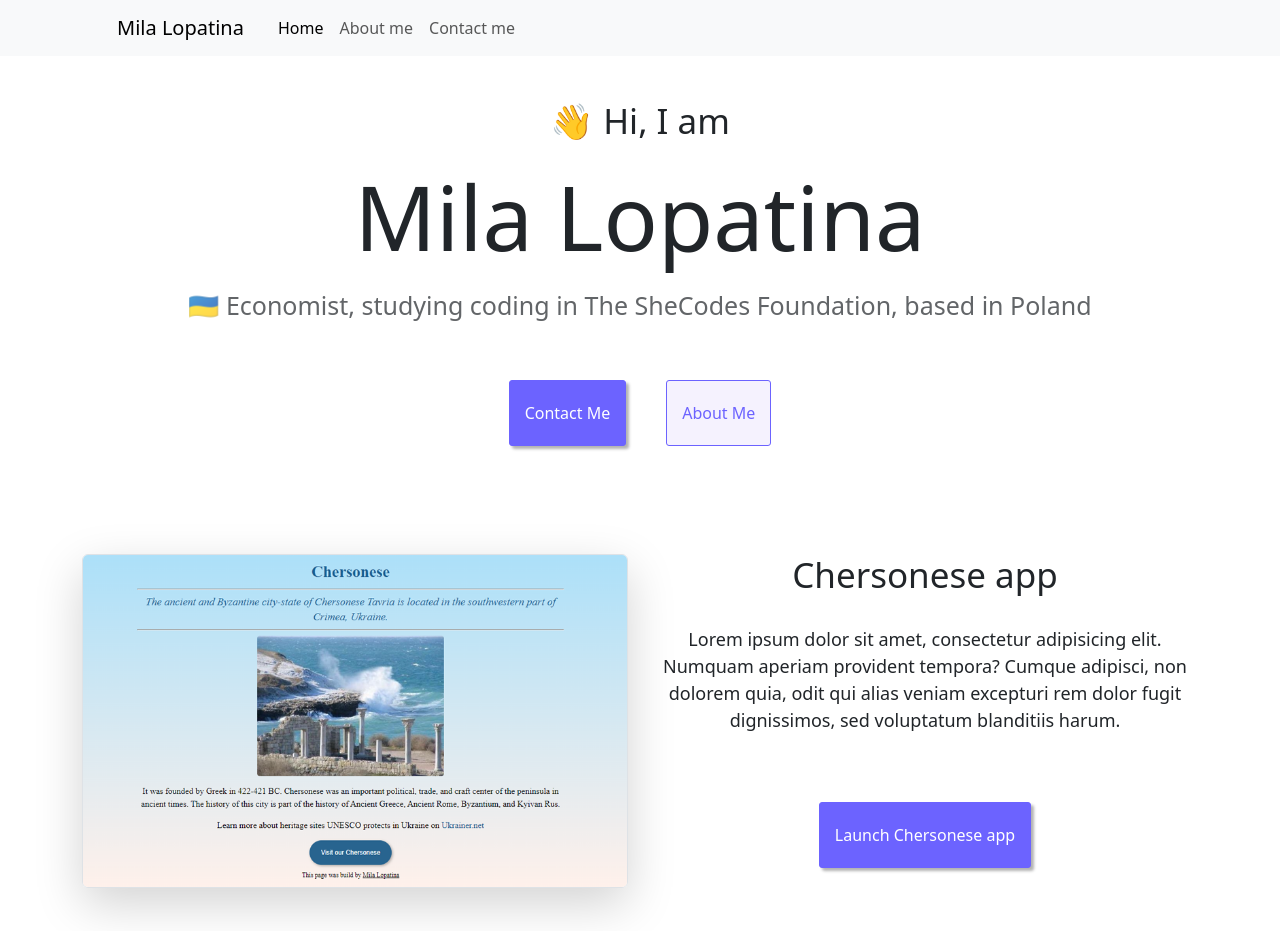
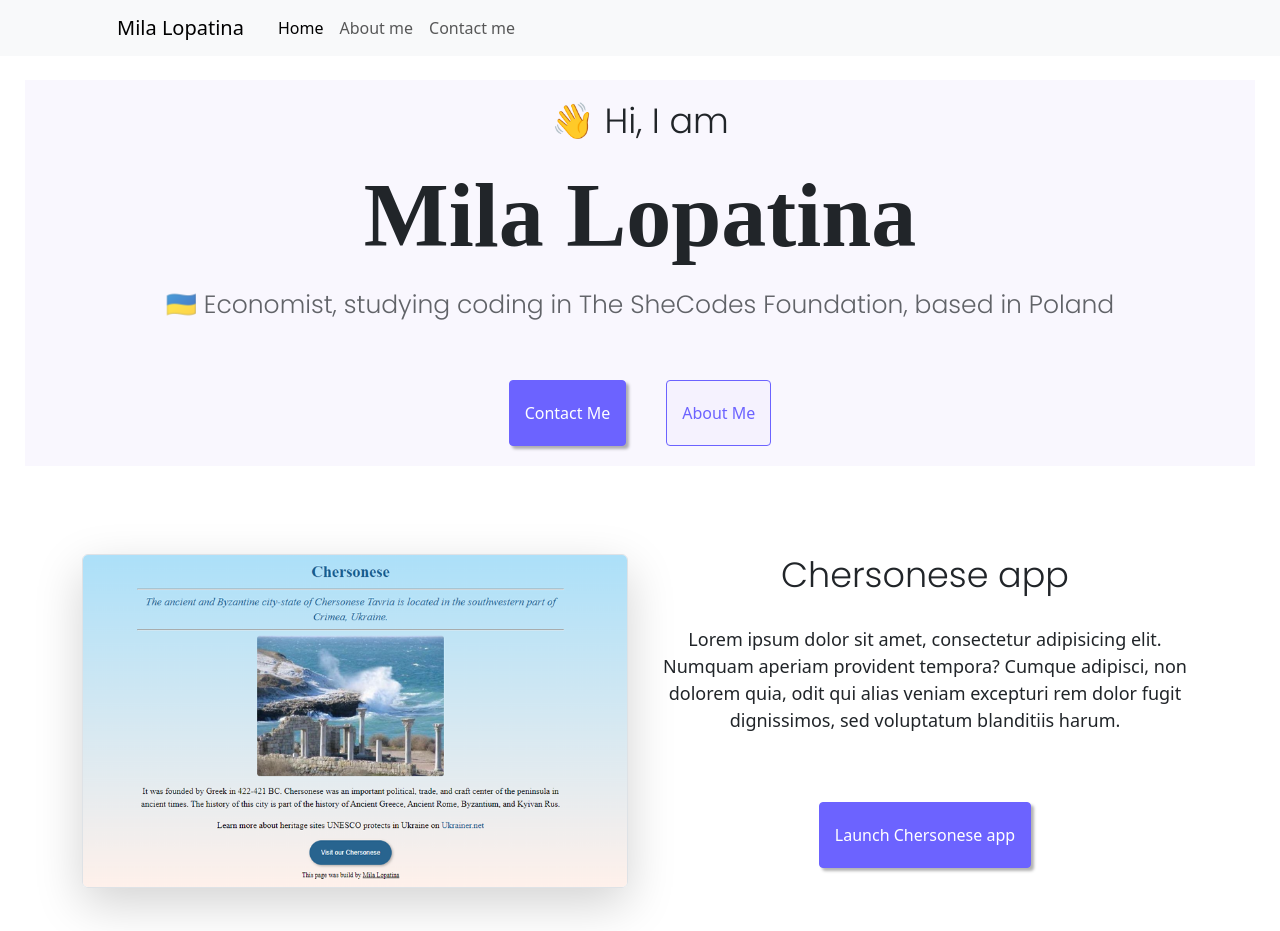
Before and after one commit to MilaLopatina/Portfolio, a plain HTML site: page index.html in a window 1280 px wide. Shown: the top 931 px of the page. Drawn offline with nearby package versions, Linux system fonts and the light colour scheme; a web font is replaced by a local one.

Commit message:
changed bg color for homepage hero

```diff
--- a/index.html
+++ b/index.html
@@ -13,6 +13,12 @@
       rel="stylesheet"
       integrity="sha384-GLhlTQ8iRABdZLl6O3oVMWSktQOp6b7In1Zl3/Jr59b6EGGoI1aFkw7cmDA6j6gD"
       crossorigin="anonymous"
+    />
+    <link rel="preconnect" href="https://fonts.googleapis.com" />
+    <link rel="preconnect" href="https://fonts.gstatic.com" crossorigin />
+    <link
+      href="https://fonts.googleapis.com/css2?family=Poppins:wght@300&family=Roboto:wght@300&family=Sevillana&display=swap"
+      rel="stylesheet"
     />
     <script
       src="https://cdn.jsdelivr.net/npm/bootstrap@5.3.0-alpha1/dist/js/bootstrap.bundle.min.js"
@@ -53,6 +59,7 @@
         </div>
       </div>
     </nav>
+
     <div class="hero">
       <h2>👋 Hi, I am</h2>
       <h1 class="name">Mila Lopatina</h1>
--- a/src/style.css
+++ b/src/style.css
@@ -10,9 +10,7 @@
   .contact {
     font-size: 50px !important;
   }
-  .hero {
-    background-color: var(--branding-colors);
-  }
+
   .mail {
     font-size: 15px !important;
   }
@@ -46,12 +44,19 @@ body {
   margin-top: 0;
   margin-bottom: 20px;
 }
+.hero {
+  background-color: var(--branding-color);
+}
+
 h1 {
+  font-family: "Playfair Display", serif;
+  font-weight: bolder;
   font-size: 90px;
   text-align: center;
   margin-top: 80px;
 }
 h2 {
+  font-family: "Poppins", sans-serif;
   font-size: 35px;
   text-align: center;
   padding: 20px;
@@ -60,6 +65,7 @@ h2 {
 }
 
 h3 {
+  font-family: "Poppins", sans-serif;
   font-size: 25px;
   text-align: center;
   margin-top: 8px;
@@ -120,7 +126,7 @@ a {
   color: white;
   background: var(--primary-color);
   box-shadow: var(--box-shadow);
-  border-radius: 3px;
+  border-radius: 4px;
   text-decoration: none;
   padding: 20px 15px;
 }
@@ -132,7 +138,7 @@ a {
   color: var(--primary-color);
   background: var(--secondary-color);
   padding: 20px 15px;
-  border-radius: 3px;
+  border-radius: 4px;
   text-decoration: none;
 }
 
```
